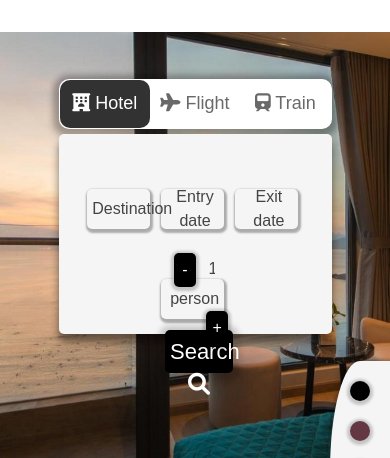
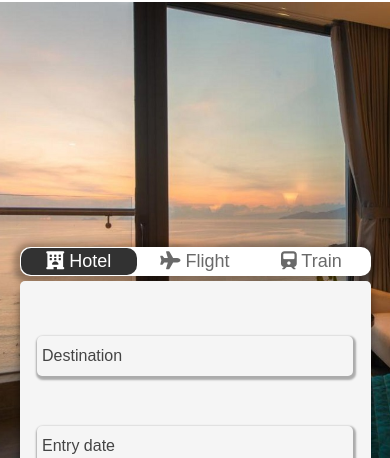
Before and after one commit to ReyhaneBstp/TravelTix, a plain HTML site: page index.html in a window 390 px wide. Shown: the part 61-519 px from the top of the page. Drawn offline with nearby package versions, Linux system fonts and the light colour scheme.

Commit message:
write some media queries

```diff
--- a/index.html
+++ b/index.html
@@ -19,6 +19,17 @@
         <div class="bg">
         </div>
     </header>
+
+    <div  class="position-absolute top-50 start-100 translate-middle">
+        <div class="colors">
+            <span id="1" onclick="changeColor('#000000','1')" class="color" style="--clr:#000000;"></span>
+            <span id="2" onclick="changeColor('#643843','2')" class="color" style="--clr:#643843;"></span>
+            <span id="3" onclick="changeColor('#223245','3')" class="color" style="--clr:#223245;"></span>
+            <span id="4" onclick="changeColor('#4D0C02','4')" class="color" style="--clr:#4D0C02;"></span>
+            <span id="5" onclick="changeColor('#4c3d2c','5')" class="color" style="--clr:#4c3d2c;"></span>
+        </div>
+    </div>
+
     <nav class="navbar sticky-top navbar-expand-lg navbar-dark">
         <div class="container-fluid">
             <a href="#" class="navbar-brand">
@@ -46,15 +57,6 @@
         </div>
     </nav>
 
-    <div  class="position-absolute top-50 start-100 translate-middle">
-        <div class="colors">
-            <span id="1" onclick="changeColor('#000000','1')" class="color" style="--clr:#000000;"></span>
-            <span id="2" onclick="changeColor('#643843','2')" class="color" style="--clr:#643843;"></span>
-            <span id="3" onclick="changeColor('#223245','3')" class="color" style="--clr:#223245;"></span>
-            <span id="4" onclick="changeColor('#4D0C02','4')" class="color" style="--clr:#4D0C02;"></span>
-            <span id="5" onclick="changeColor('#4c3d2c','5')" class="color" style="--clr:#4c3d2c;"></span>
-        </div>
-    </div>
 
     <h1 class="title"></h1>
     <div class="tabContainer">
@@ -85,7 +87,7 @@
                     <input id="numBox" type="text"></input>
                     <div class="personLbl">
                         <button type="button" class="btn" id="minus" onclick="minusNumber(0)">-</button>
-                        <span class="personNum"><input id="number" value="1" type="number" ></span><span>person</span>
+                        <span class="personNum"><input id="number" value="1" type="number" ><span>person</span></span>
                         <button type="button" id="plus" class="btn" onclick="plusNumber(0)">+</button>
                     </div>
 
@@ -116,7 +118,7 @@
                     <input id="numBox" type="text">
                     <div class="personLbl">
                         <button type="button" class="btn" id="minus" onclick="minusNumber(1)">-</button>
-                        <span class="personNum"><input id="number" value="1" type="number"></span><span>person</span>
+                        <span class="personNum"><input id="number" value="1" type="number"><span>person</span></span>
                         <button type="button" id="plus" class="btn" onclick="plusNumber(1)">+</button>
                     </div>
 
@@ -146,7 +148,7 @@
                     <input id="numBox" type="text">
                     <div class="personLbl">
                         <button type="button" class="btn" id="minus" onclick="minusNumber(2)">-</button>
-                        <span class="personNum"><input id="number" value="1" type="number"></span><span>person</span>
+                        <span class="personNum"><input id="number" value="1" type="number"><span>person</span></span>
                         <button type="button" id="plus" class="btn" onclick="plusNumber(2)">+</button>
                     </div>
 
--- a/style.css
+++ b/style.css
@@ -23,8 +23,8 @@ body{
 }
 
 .tabContainer{
-    width: 70%;
-    margin-left: 15%;
+    width: 90%;
+    margin-left: 5%;
     margin-top: 21%;
     height: 250px;
     z-index: 1500;
@@ -83,7 +83,7 @@ body{
     padding: 10px;
     display: flex;
     justify-content: center;
-    margin-top: 15%;
+    margin-top: -200px;
     flex-direction: column;
     border-top-left-radius: 50%;
     border-bottom-left-radius: 50%;
@@ -424,6 +424,7 @@ body{
     border-radius: 40px;
     width: 370px;
     height: 300px;
+    width: 99%;
 }
 .packageImg:hover{
     opacity: 0.6;
@@ -529,3 +530,177 @@ body{
 #basicAccordionCollapseTwo , #basicAccordionCollapseOne , #basicAccordionCollapseThree{
     height: 20% !important;
 }
+
+
+
+/* Style for screens smaller than 600px */
+
+  @media only screen and (max-width: 940px) {
+
+
+    .packageImg{
+        width: 99%;
+    }
+
+    .offerPic{
+        width: 120px;
+        margin-left: 0px;
+        margin-top: 150px;
+    }
+
+    .colors{
+        display: none;
+    }
+
+    .bg{
+        margin-top: -20px;
+    }
+
+    .tabContainer{
+        margin-top: 250px;
+        height: 100%;
+    }
+
+
+    .hotelForm   {
+      display: flex;
+      height: 500px;
+      flex-direction: column;
+      width: 100%;
+
+
+    }
+    .plainForm, .trainForm{
+        height: 600px;
+    }
+
+    .hotelForm .input-box , .plainForm .input-box , .trainForm .input-box{
+        width: 90%;
+        margin-left: 2%;
+    }
+
+    .hotelForm .input-box{
+        margin-left: 5%;
+    }
+    .arrowBtn{
+        display: none;
+    }
+
+    .input-box input{
+        width:90%;
+
+    }
+
+    .personLbl {
+      display: flex;
+      align-items: center;
+      justify-content: space-between;
+      width: 100%;
+
+    }
+
+    .btn {
+      font-size: 14px;
+
+    }
+    #minus{
+        margin-left: 10px;
+    }
+    #plus{
+        margin-right: 10px;
+    }
+
+    .search {
+      font-size: 16px;
+      width: 90%;
+      height: 8%;
+      margin-left: 5%;
+      margin-top: 10%;
+      margin-bottom: 10%;
+      padding: auto;
+    }
+  }
+
+
+
+ @media only screen and (max-width: 600px) {
+
+
+    .colors{
+        display: none;
+    }
+
+    .offerPic{
+        width: 80%;
+        margin-top: -20px;
+
+    }
+
+    .bg{
+        margin-top: -30px;
+    }
+
+    .tabContainer{
+        margin-top: 250px;
+        height: 100%;
+    }
+
+
+    .hotelForm   {
+    display: flex;
+    height: 500px;
+    flex-direction: column;
+    width: 100%;
+
+
+    }
+    .plainForm, .trainForm{
+        height: 600px;
+    }
+
+    .hotelForm .input-box , .plainForm .input-box , .trainForm .input-box{
+        width: 90%;
+        margin-left: 2%;
+    }
+
+    .hotelForm .input-box{
+        margin-left: 5%;
+    }
+    .arrowBtn{
+        display: none;
+    }
+
+    .input-box input{
+        width:90%;
+
+    }
+
+    .personLbl {
+    display: flex;
+    align-items: center;
+    justify-content: space-between;
+    width: 100%;
+
+    }
+
+    .btn {
+    font-size: 14px;
+
+    }
+    #minus{
+        margin-left: 10px;
+    }
+    #plus{
+        margin-right: 10px;
+    }
+
+    .search {
+    font-size: 16px;
+    width: 90%;
+    height: 8%;
+    margin-left: 5%;
+    margin-top: 15%;
+    margin-bottom: 10%;
+    padding: auto;
+    }
+}
```
Also changed, not shown: login.css (+9 -0 lines).
